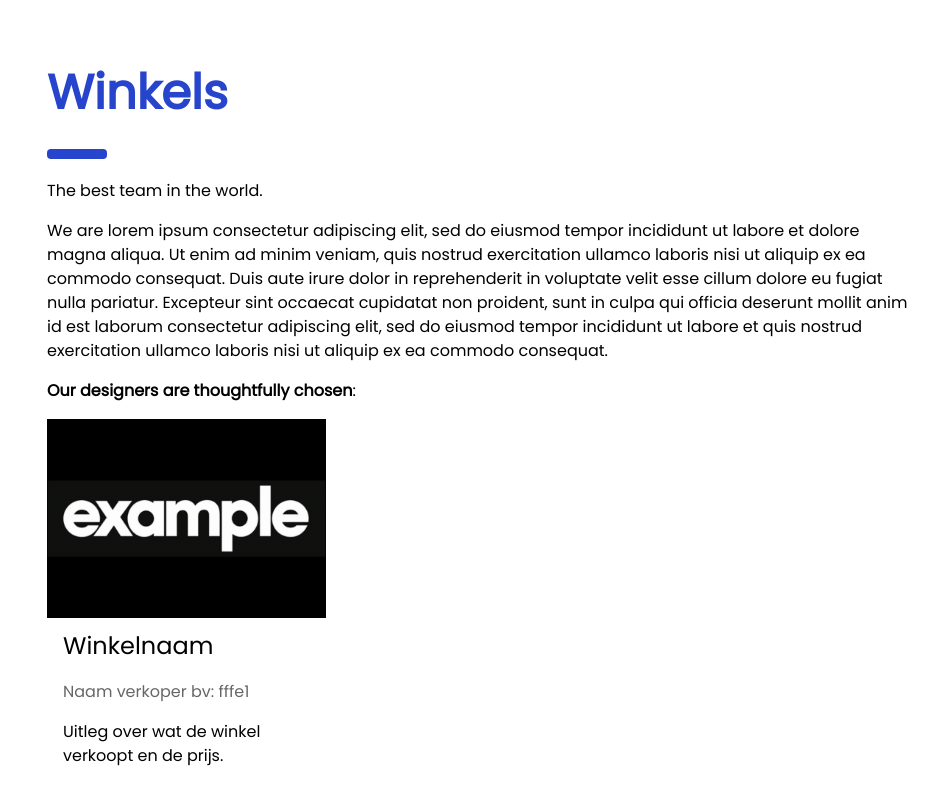
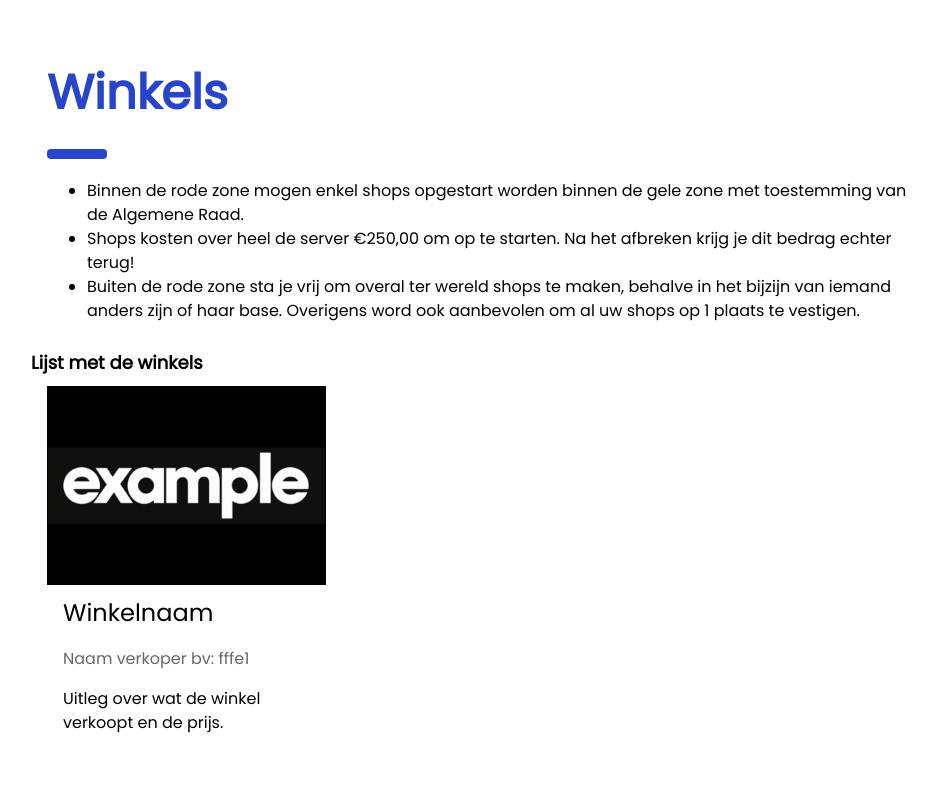
Before and after one commit to AnthonyAich/survivalServer, a plain HTML site: page index.html in a window 1280 px wide. Shown: the part 994-1794 px from the top of the page, without its empty margins (309-1247 px from the left). After the commit the page ends 1761 px from the top, so only its background shows below. Drawn offline with Linux system fonts and the light colour scheme.

Commit message:
Add files via upload

```diff
--- a/index.html
+++ b/index.html
@@ -132,19 +132,22 @@
         <div class="w3-container" id="designers" style="margin-top:75px">
             <h1 class="w3-xxxlarge w3-text-red"><b>Winkels</b></h1>
             <hr style="width:50px;border:5px solid #2744cc; background-color: #2744cc;" class="w3-round">
-            <p>The best team in the world.</p>
-            <p>We are lorem ipsum consectetur adipiscing elit, sed do eiusmod tempor incididunt ut labore et dolore
-                magna aliqua. Ut enim ad minim veniam, quis nostrud exercitation ullamco laboris nisi ut aliquip ex ea
-                commodo consequat. Duis aute irure
-                dolor in reprehenderit in voluptate velit esse cillum dolore eu fugiat nulla pariatur. Excepteur sint
-                occaecat cupidatat non proident, sunt in culpa qui officia deserunt mollit anim id est laborum
-                consectetur adipiscing elit, sed do eiusmod tempor
-                incididunt ut labore et quis nostrud exercitation ullamco laboris nisi ut aliquip ex ea commodo
-                consequat.
-            </p>
-            <p><b>Our designers are thoughtfully chosen</b>:</p>
+            <ul>
+                <li>Binnen de rode zone mogen enkel shops opgestart worden binnen de gele zone met toestemming van de
+                    Algemene Raad.
+                </li>
+                <li>Shops kosten over heel de server €250,00 om op te starten. Na het afbreken krijg je dit bedrag
+                    echter terug!
+                </li>
+                <li>Buiten de rode zone sta je vrij om overal ter wereld shops te maken, behalve in het bijzijn van
+                    iemand anders zijn of haar base. Overigens word ook aanbevolen om al uw shops op 1 plaats te
+                    vestigen.
+                </li>
+            </ul>
         </div>
-
+        <h5>
+            <b>Lijst met de winkels</b>
+        </h5>
         <!-- The Team -->
         <div class="w3-row-padding w3-grayscale">
             <div class="w3-col m4 w3-margin-bottom">
```
